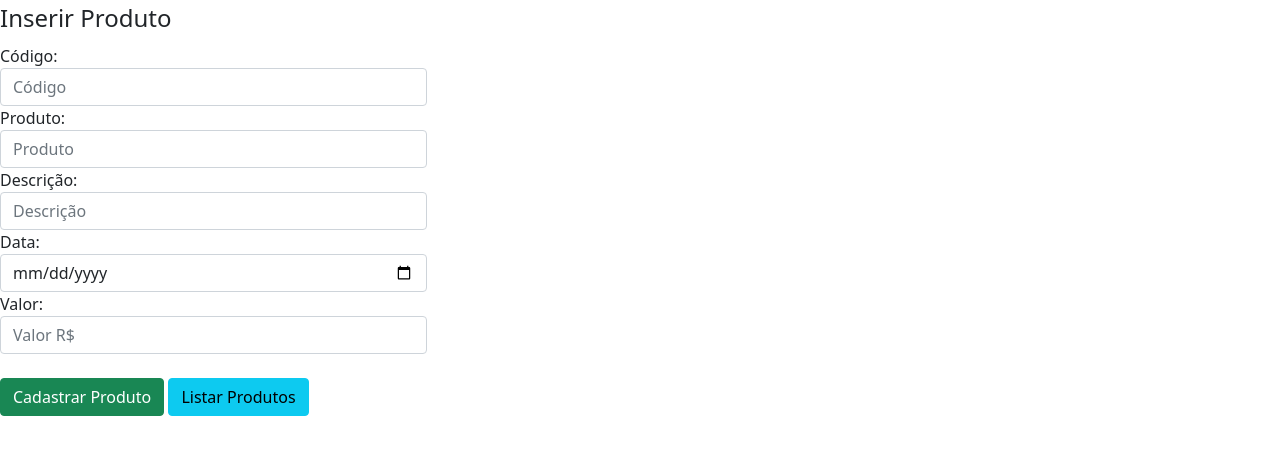
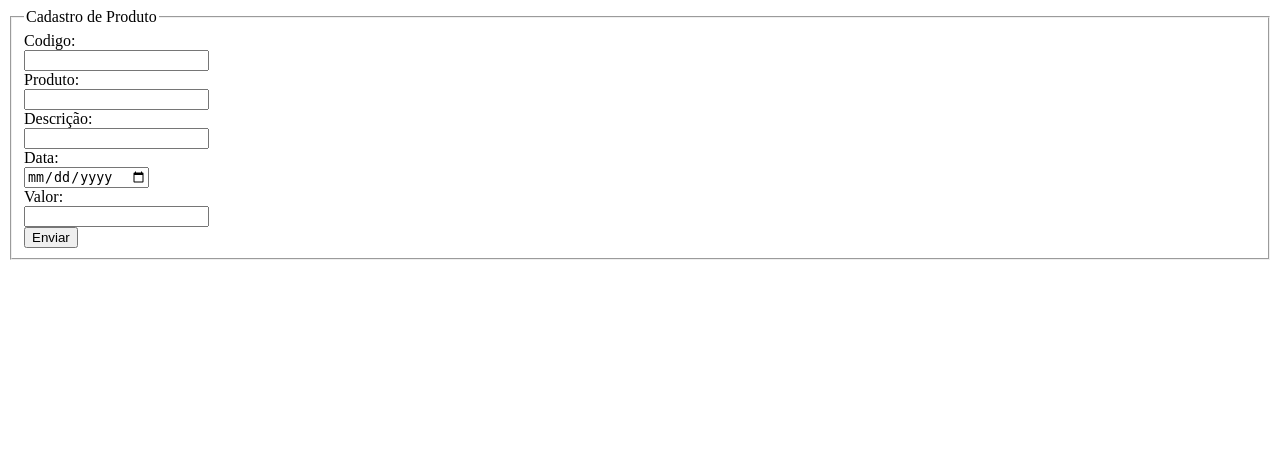
Before and after one commit to guiborges2503/trabalho-web-3, a PHP site: page /View/modules/Produto/ProdutoCadastro.php in a window 1280 px wide. Shown: the top 455 px of the page. Run offline with PHP 8.4, Linux system fonts and the light colour scheme; the template is opened without the code that fills it, so the values that code supplies are empty.

```diff
--- a/DAO/ProdutoDAO.php
+++ b/DAO/ProdutoDAO.php
@@ -38,7 +38,7 @@ class ProdutoDAO
 
      public function update(ProdutoModel $model)
     {
-        $sql = "UPDATE pessoa SET codigo=?, produto=?, descricao=?, data=?, valor=? WHERE id=? ";
+        $sql = "UPDATE produto SET codigo=?, produto=?, descricao=?, data=?, valor=? WHERE id=? ";
 
         $stmt = $this->conexao->prepare($sql);
 
@@ -82,4 +82,5 @@ class ProdutoDAO
         $stmt->bindValue(1, $id);
         $stmt->execute();
     }
+
 }
--- a/View/modules/Produto/ProdutoCadastro.php
+++ b/View/modules/Produto/ProdutoCadastro.php
@@ -1,90 +1,38 @@
-<!doctype html>
-<html lang="en">
-
+<!DOCTYPE html>
+<html lang="pt-br">
 <head>
-  <!-- Required meta tags -->
-  <meta charset="utf-8">
-  <meta name="viewport" content="width=device-width, initial-scale=1">
-
-  <!-- Bootstrap CSS -->
-  <link href="https://cdn.jsdelivr.net/npm/bootstrap@5.0.2/dist/css/bootstrap.min.css" rel="stylesheet" integrity="sha384-EVSTQN3/azprG1Anm3QDgpJLIm9Nao0Yz1ztcQTwFspd3yD65VohhpuuCOmLASjC" crossorigin="anonymous">
-
-  <title>Inserir Produto</title>
-
+    <meta charset="UTF-8">
+    <meta http-equiv="X-UA-Compatible" content="IE=edge">
+    <meta name="viewport" content="width=device-width, initial-scale=1.0">
+    <title>Cadastro de Produto</title>
+    <style>
+        label, input { display: block;}
+    </style>
 </head>
-
 <body>
-  <script src="https://cdn.jsdelivr.net/npm/bootstrap@5.0.2/dist/js/bootstrap.bundle.min.js" integrity="sha384-MrcW6ZMFYlzcLA8Nl+NtUVF0sA7MsXsP1UyJoMp4YLEuNSfAP+JcXn/tWtIaxVXM" crossorigin="anonymous"></script>
-
-  <div class="row">
-    <form class="form-horizontal" method="post" action="/produto/save">
+    <form action="/produto/save" method="post">
         <fieldset>
-
-        <!-- Form Name -->
-        <legend>Inserir Produto</legend>
+            <legend>Cadastro de Produto</legend>
             <input name="id" id="id" type="hidden" value="<?= $model->id ?>" />
 
-        <!-- Text input-->
-        <div class="form-group">
-          <label class="col-md-4 control-label" for="codigo">Código:</label>
-          <div class="col-md-4">
-            <input id="codigo" name="codigo" type="text" placeholder="Código" class="form-control input-md" required="">
+            <label for="codigo">Codigo:</label>
+            <input name="codigo" id="codigo" type="number" value="<?= $model->codigo ?>" />
 
-          </div>
-        </div>
+            <label for="produto">Produto:</label>
+            <input name="produto" id="produto" type="text" value="<?= $model->produto ?>" />
 
-        <!-- Text input-->
-        <div class="form-group">
-          <label class="col-md-4 control-label" for="produto">Produto:</label>
-          <div class="col-md-4">
-            <input id="produto" name="produto" type="text" placeholder="Produto" class="form-control input-md" required="">
+            <label for="descricao">Descrição:</label>
+            <input name="descricao" id="descricao" type="text" value="<?= $model->descricao ?>" />
 
-          </div>
-        </div>
+            <label for="data">Data:</label>
+            <input name="data" id="data" type="date" value="<?= $model-> data ?>" />
 
-        <!-- Text input-->
-        <div class="form-group">
-          <label class="col-md-4 control-label" for="descricao">Descrição:</label>
-          <div class="col-md-4">
-            <input id="descricao" name="descricao" type="text" placeholder="Descrição" class="form-control input-md" required="">
+            <label for="valor">Valor:</label>
+            <input name="valor" id="valor" type="text" value="<?= $model->valor ?>" />
 
-          </div>
-        </div>
-
-        <!-- Text input-->
-        <div class="form-group">
-          <label class="col-md-4 control-label" for="data">Data:</label>
-          <div class="col-md-4">
-            <input id="data" name="data" type="date" placeholder="dd/mm/aaaa" class="form-control input-md" required="">
-
-          </div>
-        </div>
-
-
-
-        <!-- Text input-->
-        <div class="form-group">
-          <label class="col-md-4 control-label" for="valor">Valor:</label>
-          <div class="col-md-4">
-            <input id="valor" name="valor" type="text" placeholder="Valor R$" class="form-control input-md" required="">
-
-          </div>
-        </div>
-
-        <!-- Button (Double) -->
-        <div class="form-group">
-          <label class="col-md-4 control-label" for="cadastrar"></label>
-          <div class="col-md-8">
-            <input type="submit" id="cadastrar" name="cadastrar" class="btn btn-success" value="Cadastrar Produto">
-
-            <button id="listar" name="listar" class="btn btn-info">Listar Produtos</button>
-          </div>
-        </div>
+            <button type="submit">Enviar</button>
 
         </fieldset>
     </form>
-  </div>
-
 </body>
-
 </html>
```
Also changed, not shown: Controller/ProdutoController.php (+8 -2 lines), Model/ProdutoModel.php (+14 -1 lines). Lines whose indentation alone changed are shown as unchanged.
